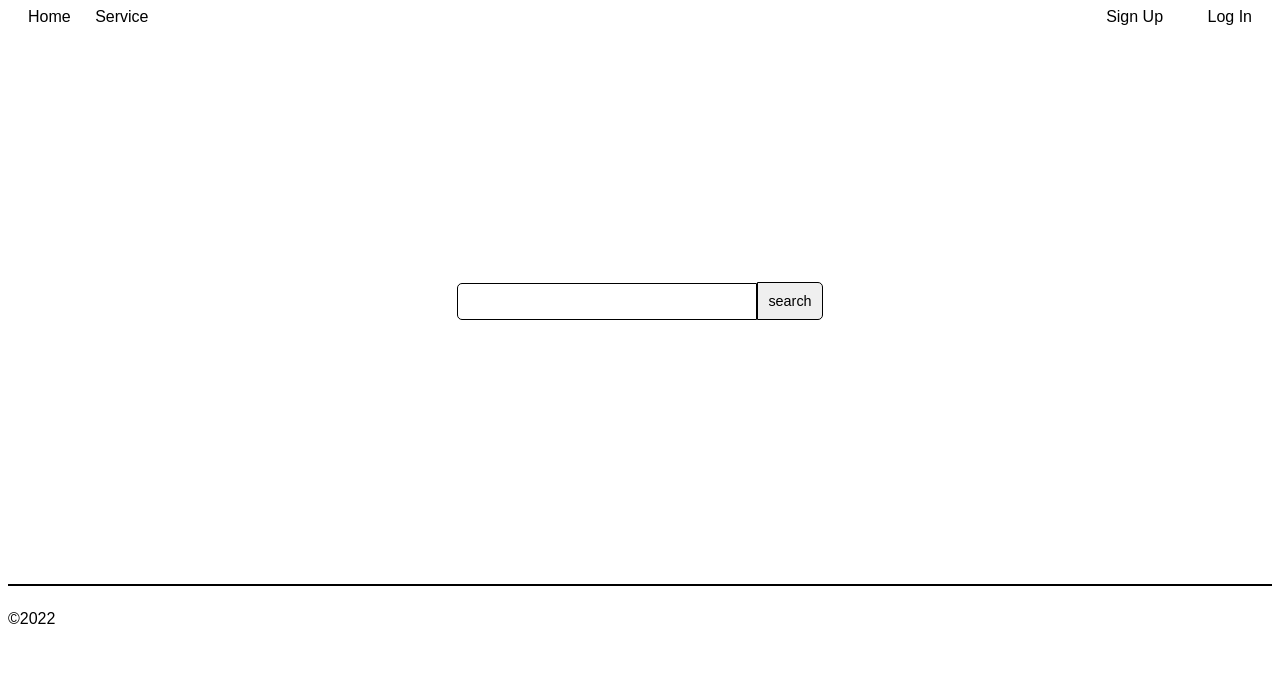
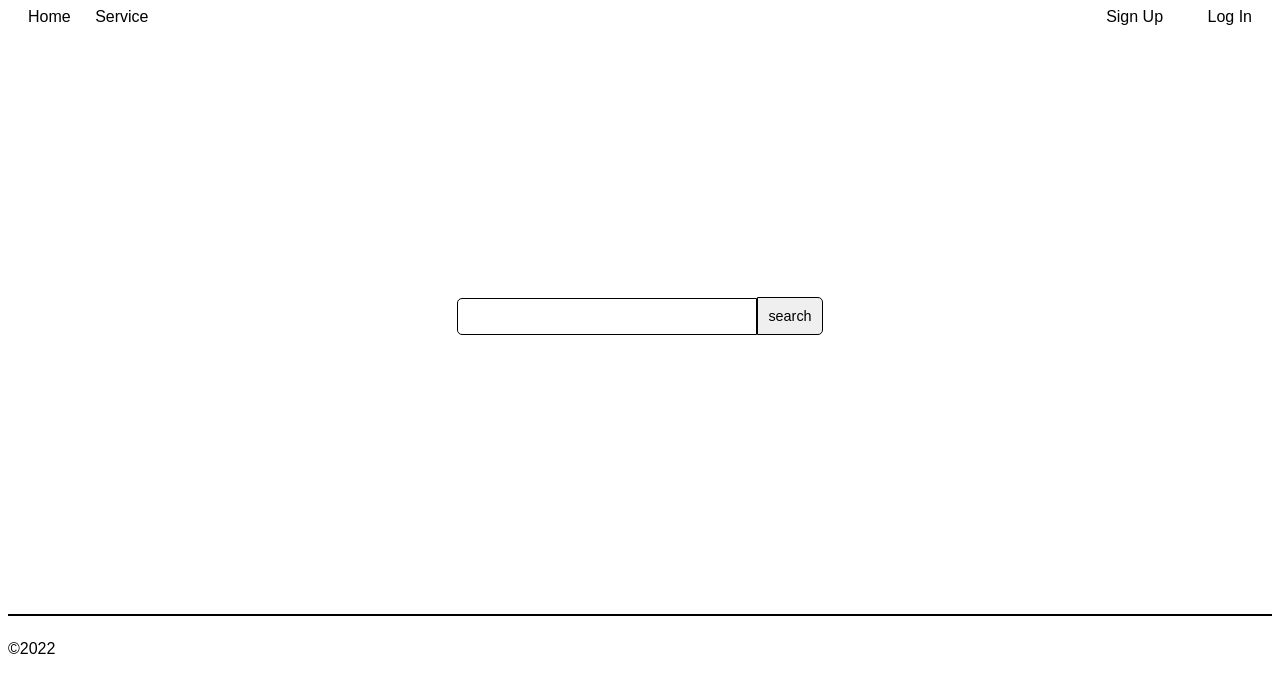
Before and after one commit to kojoYeaboahEnchill/curly-goggles, a plain HTML site: page index.html in a window 1280 px wide. Drawn offline with Linux system fonts and the light colour scheme.

Commit message:
updated app.css

```diff
--- a/css/app.css
+++ b/css/app.css
@@ -17,7 +17,7 @@ body{
   }
   .hero{
     width: 100%;
-    height: 550px;
+    height: 580px;
     display: flex;
     align-items: center;
     justify-content: center;
```
